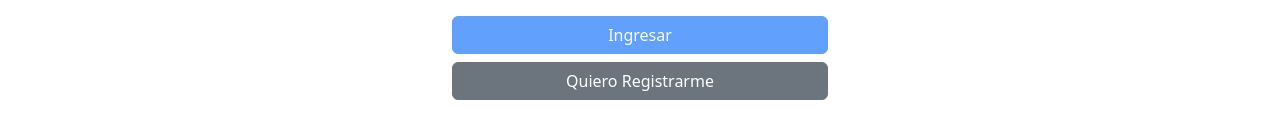
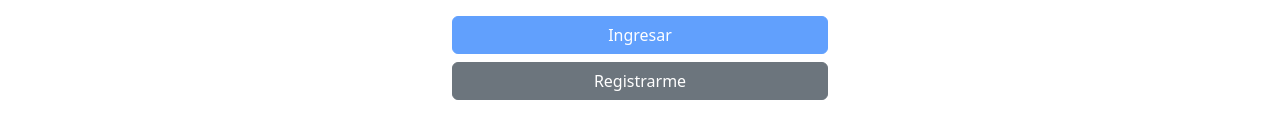
Before and after one commit to JhoanAronith/gradebase-app-front, an Angular app: page /login in a window 1280 px wide. Shown: the part 322-460 px from the top of the page. Built offline with nearby package versions, Linux system fonts and the light colour scheme.

Commit message:
Revert "Merge branch 'hotfix/HabilitarBotonesML' into Levanx"
This reverts commit 5ae8d563cfbe49fcebbae6bbf744ecc0fc56153f, reversing
changes made to 11099e30ac329bb68d387ca6778b58374bff1070.

```diff
--- a/src/app/Componentes/login/login.html
+++ b/src/app/Componentes/login/login.html
@@ -29,5 +29,5 @@
     <p class="text-danger text-center" *ngIf="errorMsg">{{ errorMsg }}</p>
   </form>
 
-  <a routerLink="/register" class="btn btn-secondary w-100">Quiero Registrarme</a>
+  <a routerLink="/register" class="btn btn-secondary w-100">Registrarme</a>
 </div>
```
